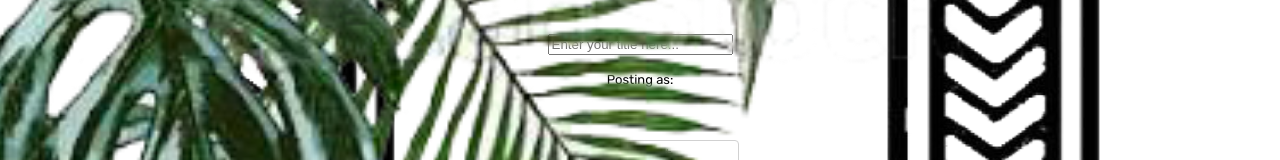
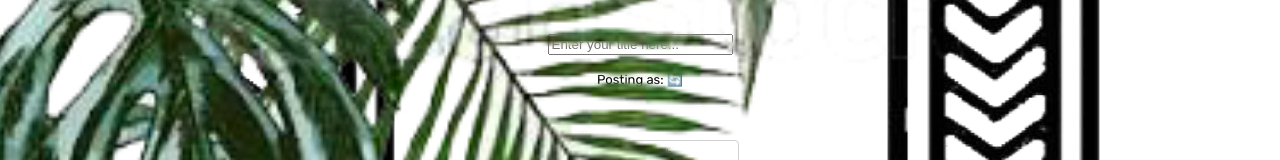
Before and after one commit to nikau-2018/the-va, a React app in the folder client/: page /create in a window 1280 px wide. Shown: the part 387-547 px from the top of the page. Built offline with nearby package versions, Linux system fonts and the light colour scheme; no server answers; a web font is replaced by a local one.

Commit message:
add button to reroll random name

```diff
--- a/client/src/components/CreatePostMain.jsx
+++ b/client/src/components/CreatePostMain.jsx
@@ -18,23 +18,21 @@ class CreatePost extends React.Component {
       body: '',
       done: false
     }
-    this.handleChange = this.handleChange.bind(this)
-    this.handleClick = this.handleClick.bind(this)
-    this.getRandomDisplayName()
+    this.randomName()
   }
 
-  handleChange (e) {
+  handleChange = (e) => {
     this.setState({
       [e.target.name]: e.target.value
     })
   }
 
-  getRandomDisplayName () {
+  randomName = () => {
     randomDisplayName()
       .then(name => this.setState({displayName: name}))
   }
 
-  handleClick (e) {
+  handleClick = (e) => {
     const postData = {
       postData: {
         userId: 1000,
@@ -55,7 +53,7 @@ class CreatePost extends React.Component {
       <div className='createPost'>
         <h2>Create a Post</h2>
         <input placeholder="Enter your title here..." name="title" value={this.state.title} onChange={this.handleChange} /><br />
-        <p>Posting as: {this.state.displayName}</p><br />
+        <p>Posting as: {this.state.displayName} <span onClick={this.randomName}>🔄</span></p><br />
         <textarea placeholder="Enter your post here..." name="body" value={this.state.body} onChange={this.handleChange}/><br />
         <button onClick={this.handleClick}>Submit</button>
         {this.state.done && <Redirect to="/list"/>}
--- a/client/src/components/PostDetail.jsx
+++ b/client/src/components/PostDetail.jsx
@@ -20,7 +20,7 @@ class PostDetail extends React.Component {
   componentDidMount () {
     this.props.dispatch(fetchPosts())
     this.props.dispatch(fetchReplies(this.props.match.params.id))
-    this.getRandomDisplayName()
+    this.randomName()
   }
 
   handleChange = (e) => {
@@ -29,7 +29,7 @@ class PostDetail extends React.Component {
     })
   }
 
-  getRandomDisplayName () {
+  randomName = () => {
     randomDisplayName()
       .then(name => this.setState({displayName: name}))
   }
@@ -77,7 +77,7 @@ class PostDetail extends React.Component {
         </div>
         <div id="reply-box">
           <h3>Add a reply:</h3>
-          <p>Posting as: {this.state.displayName}</p>
+          <p>Posting as: {this.state.displayName} <span onClick={this.randomName}>🔄</span></p>
           <textarea name='replyText' onChange={this.handleChange} />
           <button onClick={this.handleSubmit}>Submit</button>
         </div>
```
